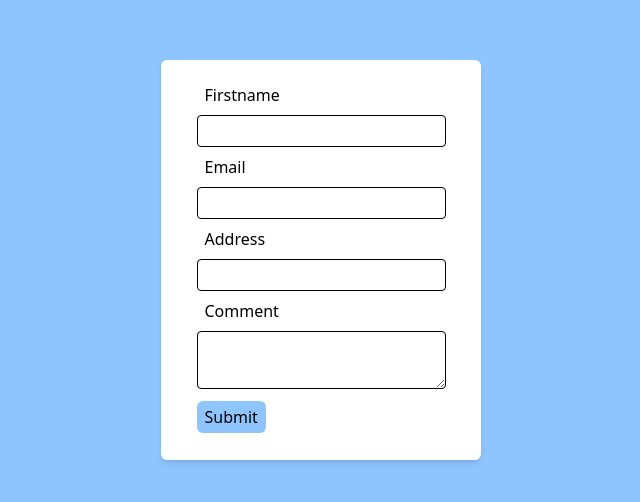
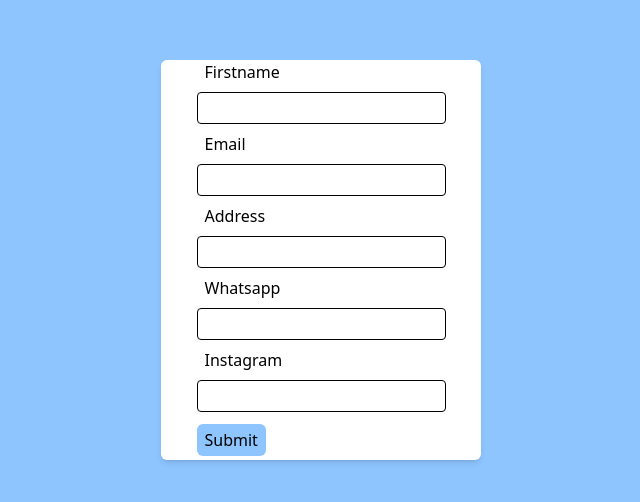
Before and after one commit to sammyyaws/react-tutorials, a React (Vite) app: page / in a window 1280 px wide. Shown: the part 140-642 px from the top of the page, without its empty margins (319-959 px from the left). Built offline with nearby package versions, Linux system fonts and the light colour scheme.

Commit message:
Update:learnt about grouping data using nested objects

```diff
--- a/src/components/InstaForms.jsx
+++ b/src/components/InstaForms.jsx
@@ -11,7 +11,11 @@ const initialValues= {
     Firstname:'',
     email:'',
     Comment:'',
-    Address:""
+    Address:"",
+    socials:{
+     whatsapp:" ",
+     instagram:" "
+    }
   }
 
 
@@ -28,7 +32,11 @@ const validationSchema= Yup.object({
   Firstname:Yup.string().required("Required"),
   email:Yup.string().email("Invalid email").required("Required"),
   Comment:Yup.string().required("Required"),
-  Address:Yup.string().required()
+  Address:Yup.string().required(),
+  socials:Yup.object ({
+  whatsapp:Yup.string().required("required"),
+  instagram:Yup.string().required("required")
+  })
 })
 
 
@@ -55,7 +63,7 @@ function InstaForms() {
           {
             (props)=>{
               console.log(props)
-              const {meta,field,forms}=props
+              const {meta,field}=props
               return (
                 <>
                   <input className={input} type="text" id='Address' {...field}/>
@@ -68,10 +76,18 @@ function InstaForms() {
 
             </Field>
 
-          <label htmlFor="Comment"className={label}>Comment  </label>
-        <Field as="textarea" className={input} type="text" name="Comment" id="Comment"
+
+
+     {/* socials */}
+     <label htmlFor="socials.whatsapp"className={label}>Whatsapp  </label>
+        <Field  className={input} type="text" name="socials.whatsapp" id="whatsapp"
         />
-         <ErrorMessage component="div" name="Comment" className={inputerror}/>
+         <ErrorMessage component="div" name="socials.whatsapp" className={inputerror}/>
+
+          <label htmlFor="socials.instagram"className={label}>Instagram  </label>
+        <Field  className={input} type="text" name="socials.instagram" id="instagram"
+        />
+         <ErrorMessage component="div" name="socials.instagram" className={inputerror}/>
     <button type="submit" className={button}>Submit</button>
       </Form></Formik>
          </div>
```
